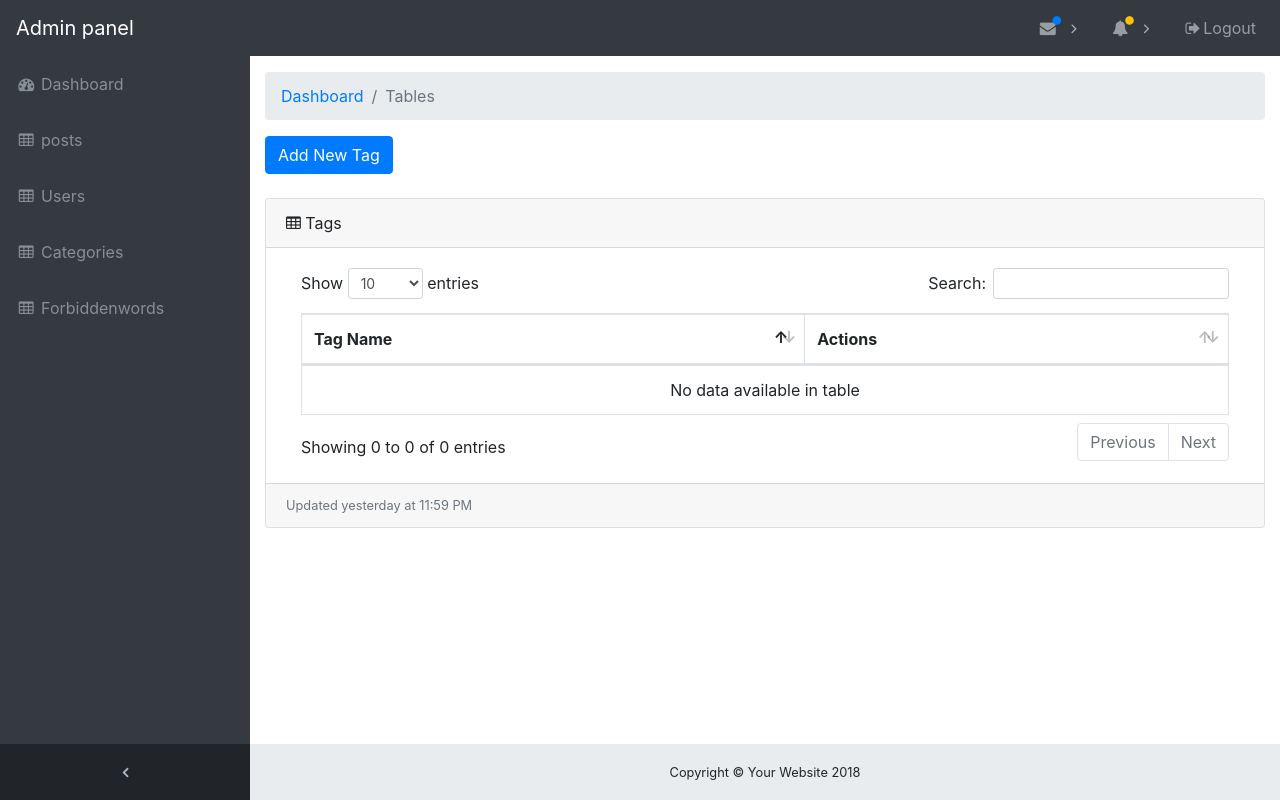
After one commit to mimoyasr/pyblog, a Django app: template admin/templates/tags_tables.html in a window 1280 px wide. The commit adds this page. Run offline with Django 3.2, Linux system fonts and the light colour scheme; the template is opened without the code that fills it, so the values that code supplies are empty; parts of the project's set-up code (start-up, migrations or seed data) failed here and were passed over; some libraries are stand-ins or nearby versions.

Commit message:
fix bugs

```diff
--- /dev/null
+++ b/admin/templates/tags_tables.html
@@ -0,0 +1,215 @@
+{% load static %}
+<!DOCTYPE html>
+<html lang="en">
+
+<head>
+  <meta charset="utf-8">
+  <meta http-equiv="X-UA-Compatible" content="IE=edge">
+  <meta name="viewport" content="width=device-width, initial-scale=1, shrink-to-fit=no">
+  <meta name="description" content="">
+  <meta name="author" content="">
+  <title>SB Admin</title>
+  <!-- Bootstrap core CSS-->
+  <link href="{% static 'vendor/bootstrap/css/bootstrap.min.css' %}" rel="stylesheet">
+  <!-- Custom fonts for this template-->
+  <link href="{% static 'vendor/font-awesome/css/font-awesome.min.css'%}" rel="stylesheet" type="text/css">
+  <!-- Page level plugin CSS-->
+  <link href="{% static 'vendor/datatables/dataTables.bootstrap4.css'%}" rel="stylesheet">
+  <!-- Custom styles for this template-->
+  <link href="{% static 'css/sb-admin.css'%}" rel="stylesheet">
+</head>
+
+<body class="fixed-nav sticky-footer bg-dark" id="page-top">
+  <!-- Navigation-->
+  <nav class="navbar navbar-expand-lg navbar-dark bg-dark fixed-top" id="mainNav">
+    <a class="navbar-brand" href="/index">Admin panel</a>
+    <button class="navbar-toggler navbar-toggler-right" type="button" data-toggle="collapse" data-target="#navbarResponsive" aria-controls="navbarResponsive" aria-expanded="false" aria-label="Toggle navigation">
+      <span class="navbar-toggler-icon"></span>
+    </button>
+    <div class="collapse navbar-collapse" id="navbarResponsive">
+      <ul class="navbar-nav navbar-sidenav" id="exampleAccordion">
+        <li class="nav-item" data-toggle="tooltip" data-placement="right" title="Dashboard">
+          <a class="nav-link" href="/index">
+            <i class="fa fa-fw fa-dashboard"></i>
+            <span class="nav-link-text">Dashboard</span>
+          </a>
+        </li>
+        <li class="nav-item" data-toggle="tooltip" data-placement="right" title="Charts">
+          <a class="nav-link" href="/allposts">
+            <i class="fa fa-fw fa-table"></i>
+            <span class="nav-link-text">posts</span>
+          </a>
+        </li>
+
+       <li class="nav-item" data-toggle="tooltip" data-placement="right" title="Tables">
+          <a class="nav-link" href="/allusers">
+            <i class="fa fa-fw fa-table"></i>
+            <span class="nav-link-text">Users</span>
+          </a>
+        </li>
+          <li class="nav-item" data-toggle="tooltip" data-placement="right" title="Tables">
+          <a class="nav-link" href="/allcategories">
+            <i class="fa fa-fw fa-table"></i>
+            <span class="nav-link-text">Categories</span>
+          </a>
+        </li>
+          <li class="nav-item" data-toggle="tooltip" data-placement="right" title="Tables">
+          <a class="nav-link" href="/allbadwords">
+            <i class="fa fa-fw fa-table"></i>
+            <span class="nav-link-text">Forbiddenwords</span>
+          </a>
+        </li>
+
+      </ul>
+      <ul class="navbar-nav sidenav-toggler">
+        <li class="nav-item">
+          <a class="nav-link text-center" id="sidenavToggler">
+            <i class="fa fa-fw fa-angle-left"></i>
+          </a>
+        </li>
+      </ul>
+
+      </ul>
+      <ul class="navbar-nav sidenav-toggler">
+        <li class="nav-item">
+          <a class="nav-link text-center" id="sidenavToggler">
+            <i class="fa fa-fw fa-angle-left"></i>
+          </a>
+        </li>
+      </ul>
+      <ul class="navbar-nav ml-auto">
+        <li class="nav-item dropdown">
+          <a class="nav-link dropdown-toggle mr-lg-2" id="messagesDropdown" href="#" data-toggle="dropdown" aria-haspopup="true" aria-expanded="false">
+            <i class="fa fa-fw fa-envelope"></i>
+            <span class="d-lg-none">Messages
+              <span class="badge badge-pill badge-primary">0 New</span>
+            </span>
+            <span class="indicator text-primary d-none d-lg-block">
+              <i class="fa fa-fw fa-circle"></i>
+            </span>
+          </a>
+          <div class="dropdown-menu" aria-labelledby="messagesDropdown">
+            <h6 class="dropdown-header">No Messages</h6>
+            <div class="dropdown-divider"></div>
+
+          </div>
+        </li>
+        <li class="nav-item dropdown">
+          <a class="nav-link dropdown-toggle mr-lg-2" id="alertsDropdown" href="#" data-toggle="dropdown" aria-haspopup="true" aria-expanded="false">
+            <i class="fa fa-fw fa-bell"></i>
+            <span class="d-lg-none">Alerts
+              <span class="badge badge-pill badge-warning">0 New</span>
+            </span>
+            <span class="indicator text-warning d-none d-lg-block">
+              <i class="fa fa-fw fa-circle"></i>
+            </span>
+          </a>
+          <div class="dropdown-menu" aria-labelledby="alertsDropdown">
+            <h6 class="dropdown-header">No Alerts</h6>
+            <div class="dropdown-divider"></div>
+          </div>
+        </li>
+
+        <li class="nav-item">
+          <a class="nav-link" data-toggle="modal" data-target="#exampleModal">
+            <i class="fa fa-fw fa-sign-out"></i>Logout</a>
+        </li>
+      </ul>
+    </div>
+  </nav>
+  <div class="content-wrapper">
+    <div class="container-fluid">
+       <!-- Breadcrumbs-->
+      <ol class="breadcrumb">
+        <li class="breadcrumb-item">
+          <a href="#">Dashboard</a>
+        </li>
+        <li class="breadcrumb-item active">Tables</li>
+      </ol>
+
+      <a href="new/"><button type="button" class="btn btn-primary">Add New Tag</button></a>
+      <br><br>
+
+      <div class="card mb-3">
+        <div class="card-header">
+          <i class="fa fa-table"></i> Tags </div>
+        <div class="card-body">
+          <div class="table-responsive">
+            <table class="table table-bordered" id="dataTable" width="100%" cellspacing="0">
+              <thead>
+                <tr>
+                  <th>Tag Name</th>
+                  <th span="2">Actions</th>
+                </tr>
+              </thead>
+
+              <tbody>
+              {% for tag in all_tags %}
+                <tr>
+                    <td>{{tag.name}}</td>
+
+                     <td>
+                         <a href="{{tag.id}}/update"><button type="button" class="btn btn-secondary"> Edit </button></a>
+                         <a href="{{tag.id}}/delete"><button type="button" class="btn btn-danger"> Delete </button></a>
+                    </td>
+                </tr>
+              {% endfor %}
+
+
+              </tbody>
+            </table>
+          </div>
+        </div>
+        <div class="card-footer small text-muted">Updated yesterday at 11:59 PM</div>
+      </div>
+
+    </div>
+    <!-- /.container-fluid-->
+    <!-- /.content-wrapper-->
+    <footer class="sticky-footer">
+      <div class="container">
+        <div class="text-center">
+          <small>Copyright © Your Website 2018</small>
+        </div>
+      </div>
+    </footer>
+    <!-- Scroll to Top Button-->
+    <a class="scroll-to-top rounded" href="#page-top">
+      <i class="fa fa-angle-up"></i>
+    </a>
+    <!-- Logout Modal-->
+    <div class="modal fade" id="exampleModal" tabindex="-1" role="dialog" aria-labelledby="exampleModalLabel" aria-hidden="true">
+      <div class="modal-dialog" role="document">
+        <div class="modal-content">
+          <div class="modal-header">
+            <h5 class="modal-title" id="exampleModalLabel">Ready to Leave?</h5>
+            <button class="close" type="button" data-dismiss="modal" aria-label="Close">
+              <span aria-hidden="true">×</span>
+            </button>
+          </div>
+          <div class="modal-body">Select "Logout" below if you are ready to end your current session.</div>
+          <div class="modal-footer">
+            <button class="btn btn-secondary" type="button" data-dismiss="modal">Cancel</button>
+            <a class="btn btn-primary" href="login.html">Logout</a>
+          </div>
+        </div>
+      </div>
+    </div>
+    <!-- Bootstrap core JavaScript-->
+    <script src="{% static 'vendor/jquery/jquery.min.js' %}"></script>
+    <script src="{% static 'vendor/bootstrap/js/bootstrap.bundle.min.js' %}"></script>
+    <!-- Core plugin JavaScript-->
+    <script src="{% static 'vendor/jquery-easing/jquery.easing.min.js' %}"></script>
+    <!-- Page level plugin JavaScript-->
+    <script src="{% static 'vendor/chart.js/Chart.min.js' %}"></script>
+    <script src="{% static 'vendor/datatables/jquery.dataTables.js' %}"></script>
+    <script src="{% static 'vendor/datatables/dataTables.bootstrap4.js' %}"></script>
+    <!-- Custom scripts for all pages-->
+    <script src="{% static 'js/sb-admin.min.js' %}"></script>
+    <!-- Custom scripts for this page-->
+    <script src="{% static 'js/sb-admin-datatables.min.js' %}"></script>
+    <script src="{% static 'js/sb-admin-charts.min.js' %}"></script>
+  </div>
+</body>
+
+</html>
--- a/pyapp/models.py
+++ b/pyapp/models.py
@@ -73,5 +73,5 @@ class Reply(models.Model):
 
 
 class Sup(models.Model):
-    user = models.ForeignKey(User)
-    cat = models.ForeignKey(Category)
+    sub_user = models.ForeignKey(User)
+    sub_cat = models.ForeignKey(Category)
--- a/pyblog/urls.py
+++ b/pyblog/urls.py
@@ -38,8 +38,8 @@ urlpatterns = [
     url(r'^addcomment/(?P<text>[a-zA-Z0-9_ ]+)/(?P<post>[0-9]+)/$', add_comment),
     url(r'^reply/(?P<post_id>[0-9]+)/(?P<comment_id>[0-9]+)/$', show_reply),
     url(r'^addreply/(?P<text>[a-zA-Z0-9_ ]+)/(?P<post_id>[0-9]+)/(?P<comment_id>[0-9]+)$', add_reply),
-    url(r'^unsup/(?P<user_id>[0-9]+)/(?P<cat_id>[0-9]+)/', un_sup),
-    url(r'^sup/(?P<user_id>[0-9]+)/(?P<cat_id>[0-9]+)/', sup),
+    url(r'^unsup/(?P<cat_id>[0-9]+)/', un_sup),
+    url(r'^sup/(?P<cat_id>[0-9]+)/', sup),
     url(r'^allCats/(?P<name>[a-z]+)/$', post_by_category),
     url(r'^allPosts$', all_posts),
     url(r'^category/(?P<cat_id>[0-9]+)/$', get_category),
@@ -54,6 +54,8 @@ urlpatterns = [
     url(r'^(?P<usr_id>[0-9]+)/update', user_update),
     url(r'^user/new', user_new),
     url(r'^allcategories/$', allCategories),
+    url(r'^alltags/$', allTags),
+    url(r'^alltags/new', tag_new),
     url(r'^allcategories/new/$', category_new),
     url(r'^allcategories/(?P<cat_id>[0-9]+)/update', category_update),
     url(r'^allcategories/(?P<cat_id>[0-9]+)/delete', category_delete),
```
Also changed, not shown: admin/forms.py (+9 -1 lines), admin/templates/index.html (+18 -7 lines), admin/templates/newtag.html (added, +40 -0 lines), admin/views.py (+15 -1 lines), pyapp/static/js/scripts.js (+102 -104 lines), pyapp/templates/home.html (+17 -18 lines), pyapp/templates/login_form.html (+19 -11 lines), pyapp/views.py (+38 -40 lines), pyblog/settings.py (+6 -23 lines).
